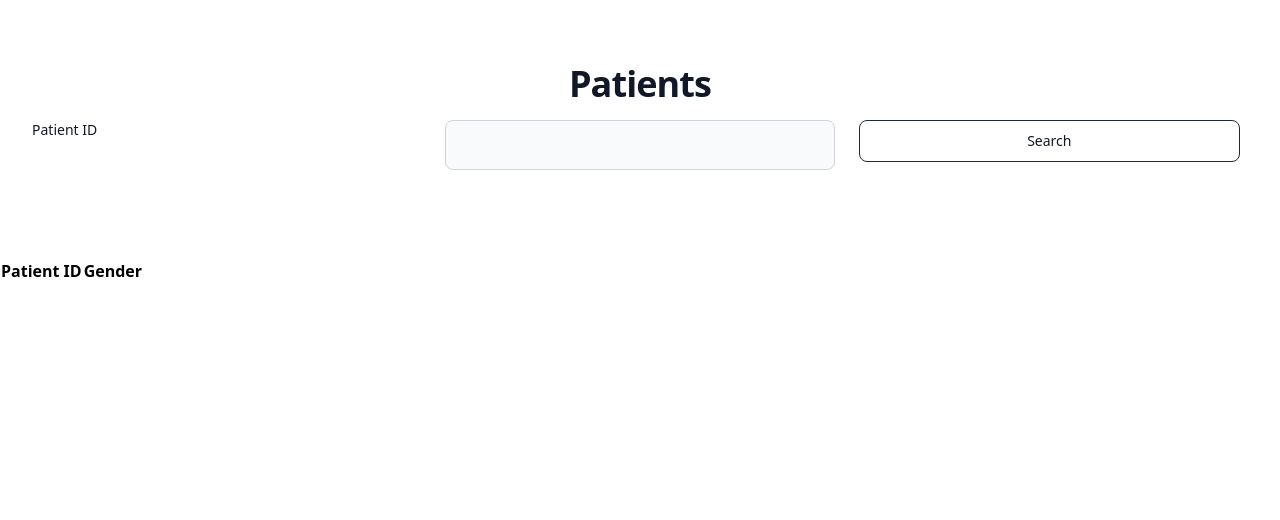
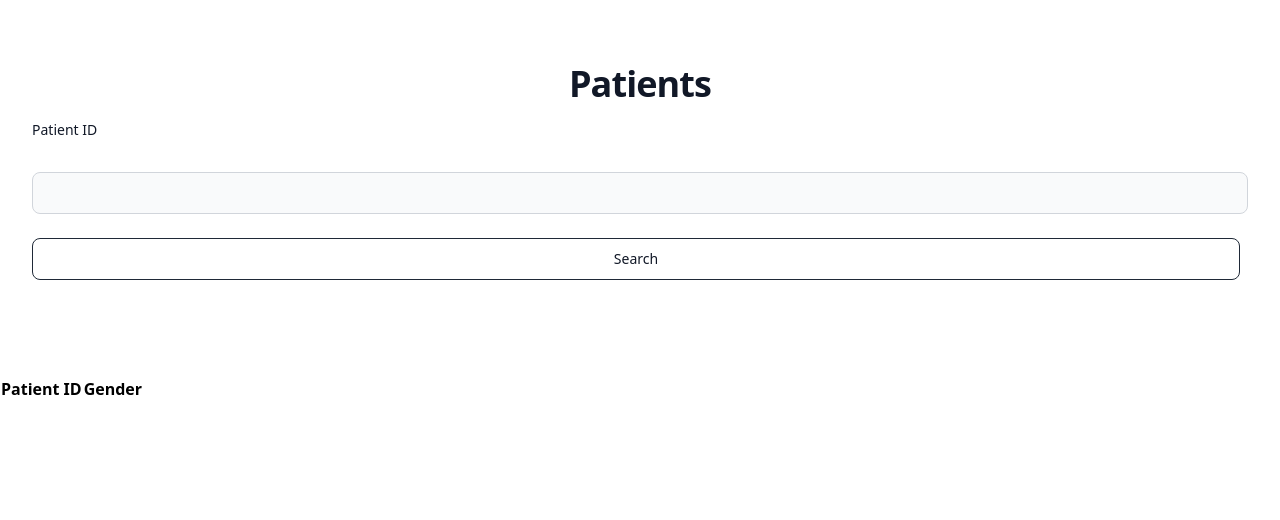
Before and after one commit to ryashpal/EHR-Int-Web, a Flask app: page /patient in a window 1280 px wide. Shown: the part 72-592 px from the top of the page. Run offline with Flask 3, Linux system fonts and the light colour scheme; lists and menus that the app fills with data are empty; parts of the project's set-up code (start-up, migrations or seed data) failed here and were passed over; some libraries are stand-ins or nearby versions.

Commit message:
patient search list

```diff
--- a/web/templates/patient.html
+++ b/web/templates/patient.html
@@ -8,10 +8,10 @@
             <p class="mb-4 text-2xl font-extrabold tracking-tight leading-none text-gray-900 md:text-3xl lg:text-4xl dark:text-white">Patients</p>
         </div>
         <form action = "/patient" method = "POST">
-            <div class="grid gap-6 mb-6 md:grid-cols-3">
-                <label for="patient_id" class="block mb-2 text-sm font-medium text-gray-900 dark:text-white">Patient ID</label>
-                <input type="text" name="patient_id" id="patient_id" class="bg-gray-50 border border-gray-300 text-gray-900 text-sm rounded-lg focus:ring-blue-500 focus:border-blue-500 block w-full p-2.5 dark:bg-gray-700 dark:border-gray-600 dark:placeholder-gray-400 dark:text-white dark:focus:ring-blue-500 dark:focus:border-blue-500" required>
-                <button type="submit" class="text-gray-900 hover:text-white border border-gray-800 hover:bg-gray-900 focus:ring-4 focus:outline-none focus:ring-gray-300 font-medium rounded-lg text-sm px-5 py-2.5 text-center me-2 mb-2 dark:border-gray-600 dark:text-gray-400 dark:hover:text-white dark:hover:bg-gray-600 dark:focus:ring-gray-800">Search</button>
+            <div class="grid gap-6 mb-6">
+                <label for="patient_id" class="block mb-2 text-sm font-medium text-gray-900 dark:text-white col-8">Patient ID</label>
+                <input type="text" name="patient_id" id="patient_id" class="bg-gray-50 border border-gray-300 text-gray-900 text-sm rounded-lg focus:ring-blue-500 focus:border-blue-500 block w-full p-2.5 dark:bg-gray-700 dark:border-gray-600 dark:placeholder-gray-400 dark:text-white dark:focus:ring-blue-500 dark:focus:border-blue-500 col-2" required>
+                <button type="submit" class="text-gray-900 hover:text-white border border-gray-800 hover:bg-gray-900 focus:ring-4 focus:outline-none focus:ring-gray-300 font-medium rounded-lg text-sm px-5 py-2.5 text-center me-2 mb-2 dark:border-gray-600 dark:text-gray-400 dark:hover:text-white dark:hover:bg-gray-600 dark:focus:ring-gray-800 col-2">Search</button>
             </div>
         </form>
     </div>
```
